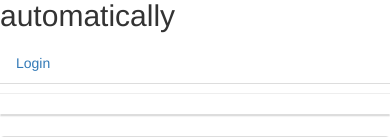
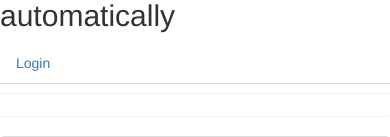
Before and after one commit to essanpupil/autowebsearch, a Django app: template ScamSearcher/templates/profile.html in a window 390 px wide. Shown: the part 154-291 px from the top of the page. Run offline with Django 3.2, Linux system fonts and the light colour scheme; the template is opened without the code that fills it, so the values that code supplies are empty; some libraries are stand-ins or nearby versions.

Commit message:
Remove class panel-default from navigation column div in base

```diff
--- a/ScamSearcher/templates/base.html
+++ b/ScamSearcher/templates/base.html
@@ -72,7 +72,7 @@
         </ul>
     </div>
     <div class="row">
-        <div class="col-sm-4 panel panel-default">
+        <div class="col-sm-4 panel">
             {% block navigation %} {% endblock %}
             {% block subnavigation %} {% endblock %}
         </div>
```
